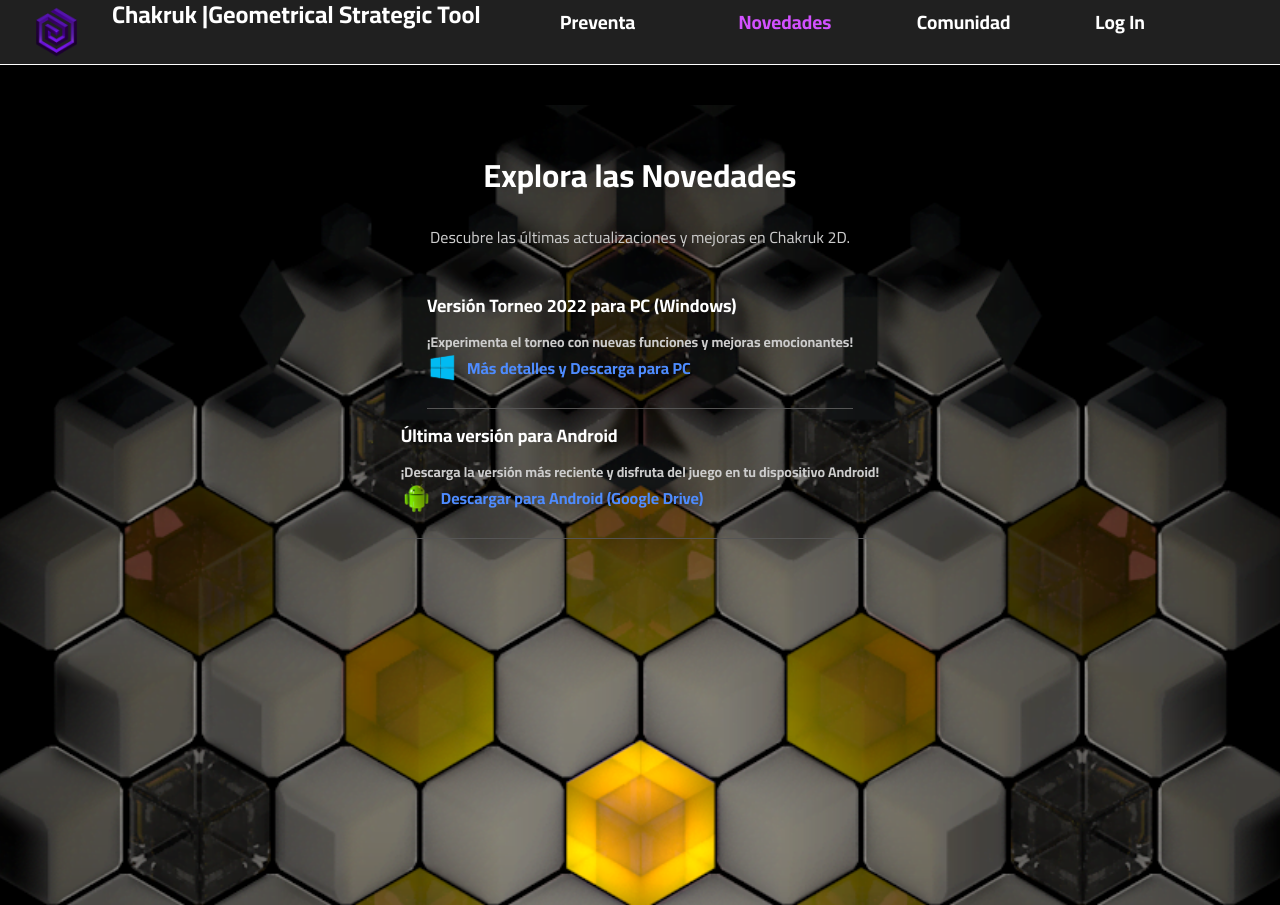
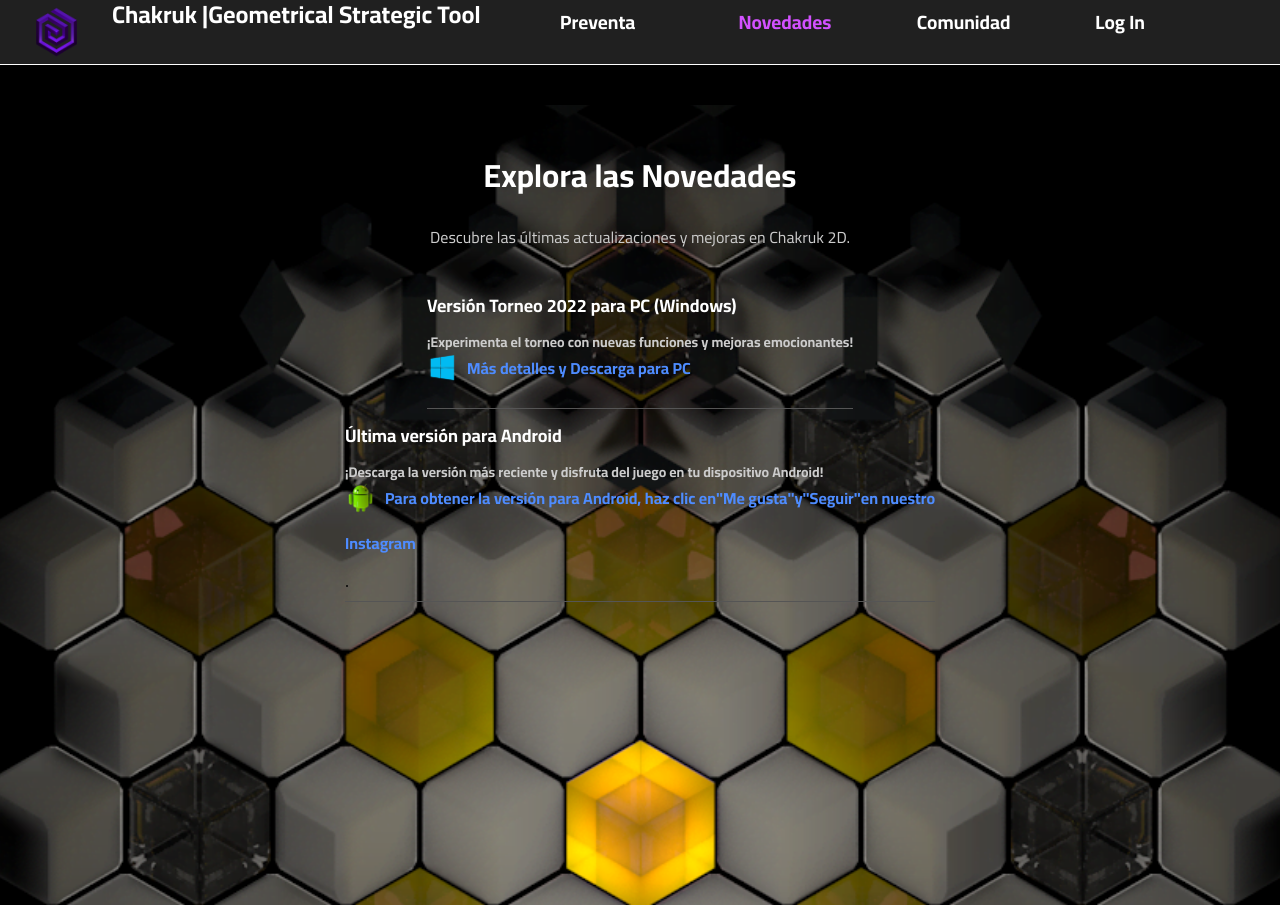
Before and after one commit to chakruk/chakruk_front, a plain HTML site: page pages/novedades.html in a window 1280 px wide. Shown: the top 905 px of the page. Drawn offline with Linux system fonts and the light colour scheme; no server answers.

Commit message:
detalles

```diff
--- a/pages/novedades.html
+++ b/pages/novedades.html
@@ -182,7 +182,7 @@
             <div class="novedad">
                 <h2>Versión Torneo 2022 para PC (Windows)</h2>
                 <p>¡Experimenta el torneo con nuevas funciones y mejoras emocionantes!</p>
-                <a href="https://leobuccio.itch.io/chakruk-2d" target="_blank" rel="noopener noreferrer">
+                <a href="https://www.instagram.com/chakrukajedrez/" target="_blank" rel="noopener noreferrer">
                     <img src="../img/win.png" alt="PC Icon" class="platform-icon">
                     Más detalles y Descarga para PC
                 </a>
@@ -190,15 +190,16 @@
             <div class="novedad">
                 <h2>Última versión para Android</h2>
                 <p>¡Descarga la versión más reciente y disfruta del juego en tu dispositivo Android!</p>
-                <a href="https://play.google.com/apps/internaltest/4701090295691288539" target="_blank"
-                    rel="noopener noreferrer">
+                <a href="https://www.instagram.com/chakrukajedrez/" target="_blank" rel="noopener noreferrer">
                     <img src="../img/android.png" alt="Android Icon" class="platform-icon">
-                    Descargar para Android (Google Drive)
+                    Para obtener la versión para Android, haz clic en <strong>"Me gusta"</strong> y <strong>"Seguir"</strong> en nuestro
+                    <a href="https://www.instagram.com/chakrukajedrez/" target="_blank" rel="noopener noreferrer">Instagram</a>.
                 </a>
             </div>
         </div>
         <div class="novedadForm"></div>
     </div>
+
 
 
     <footer class="footer">
```
